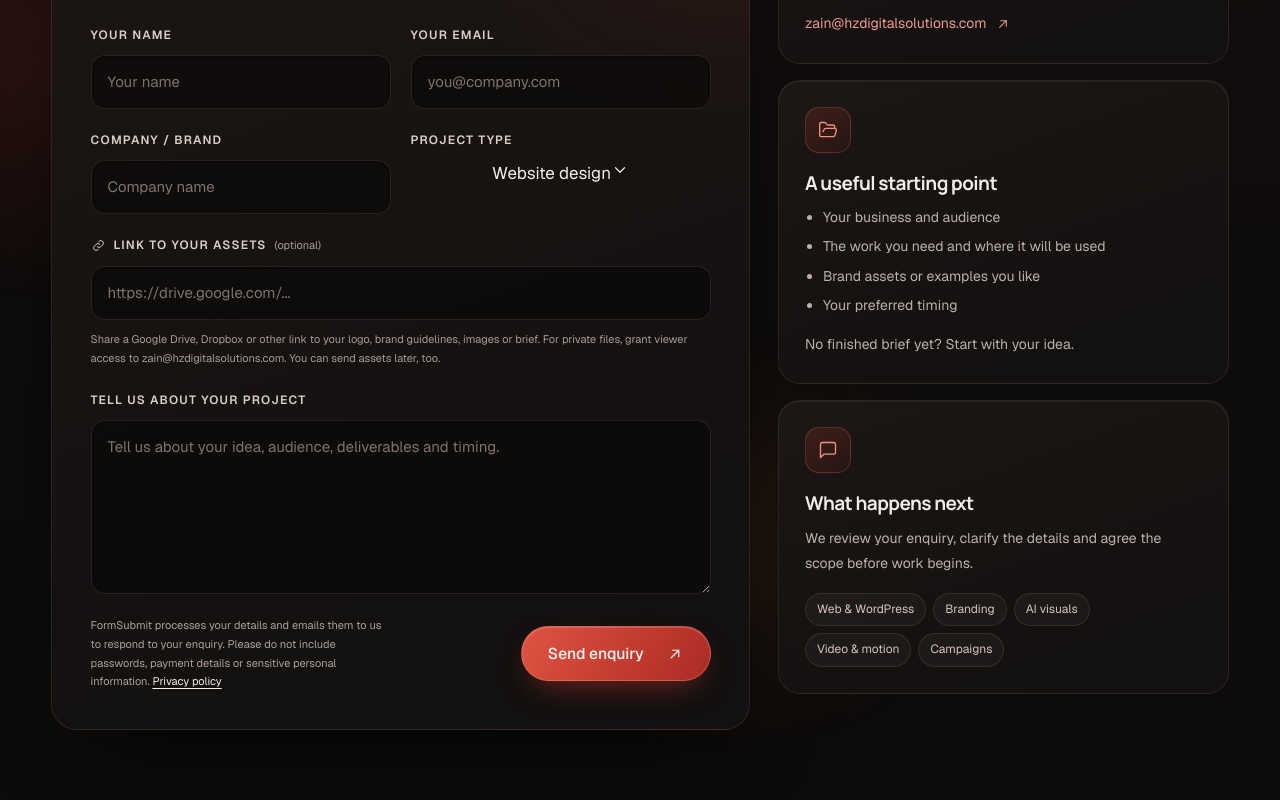
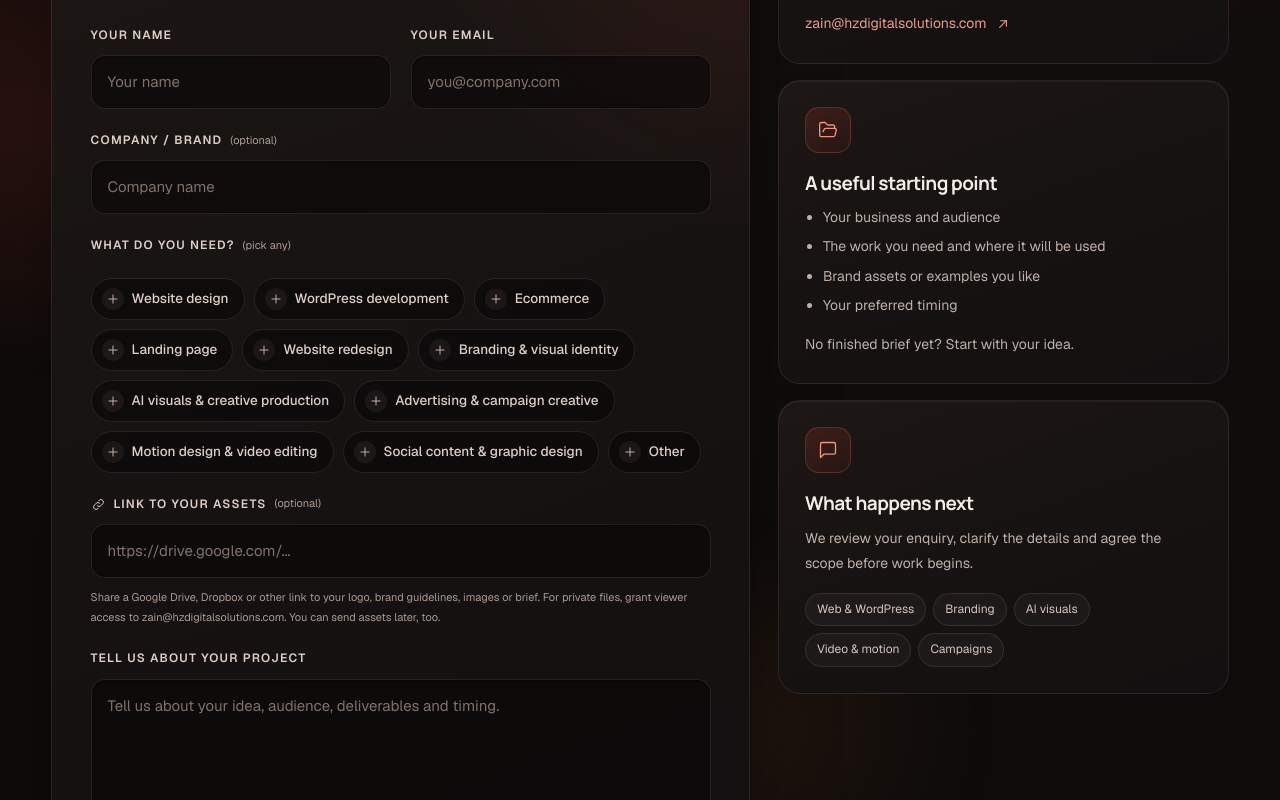
Before and after one commit to Shadow-134-code/digital, a Next.js app: page /contact in a window 1280 px wide. Shown: the part 900-1700 px from the top of the page. Built offline with nearby package versions, Linux system fonts and the light colour scheme.

Commit message:
Add files via upload

```diff
--- a/components/ContactForm.jsx
+++ b/components/ContactForm.jsx
@@ -1,6 +1,6 @@
 "use client";
 import Link from 'next/link'
-import ProjectSelect from './ProjectSelect'
+import ServicePicker from './ServicePicker'
 import { useId, useRef, useState } from 'react'
 import { ArrowUpRight, Check, LinkIcon, Mail } from './Icons'
 
@@ -10,7 +10,7 @@ export default function ContactForm() {
   const inFlight = useRef(false)
   const assetsHint = useId()
   const [emailFallback, setEmailFallback] = useState('mailto:zain@hzdigitalsolutions.com')
-  const [projectType, setProjectType] = useState('Website design')
+  const [services, setServices] = useState([])
   const [status, setStatus] = useState('idle')
   const [message, setMessage] = useState('')
 
@@ -23,7 +23,8 @@ export default function ContactForm() {
     const form = e.currentTarget
     const data = Object.fromEntries(new FormData(form).entries())
     if (data._honey) { inFlight.current = false; setStatus('idle'); return }
-    const body = [data.name, data.email, data.company, 'Project: ' + data.projectType, data.file_link ? 'Assets: ' + data.file_link : '', '', data.message].filter(Boolean).join('\n')
+    data.services = data.services || 'Not specified'
+    const body = [data.name, data.email, data.company, 'Services: ' + data.services, data.file_link ? 'Assets: ' + data.file_link : '', '', data.message].filter(Boolean).join('\n')
     setEmailFallback('mailto:zain@hzdigitalsolutions.com?subject=' + encodeURIComponent('HZ Digital Solutions project enquiry') + '&body=' + encodeURIComponent(body))
     const endpoint = FALLBACK_ENDPOINT
 
@@ -36,11 +37,11 @@ export default function ContactForm() {
         credentials: 'omit',
         headers: { 'Content-Type': 'application/json', Accept: 'application/json' },
         // Only send intended fields, never arbitrary provider configuration fields.
-        body: JSON.stringify({ name: data.name, email: data.email, company: data.company, projectType: data.projectType, file_link: data.file_link, message: data.message, _honey: data._honey, _subject: 'New HZ Digital Solutions website enquiry' }),
+        body: JSON.stringify({ name: data.name, email: data.email, company: data.company, services: data.services, file_link: data.file_link, message: data.message, _honey: data._honey, _subject: 'New HZ Digital Solutions website enquiry' }),
       })
       const result = await response.json()
       if (!response.ok || ![true, 'true'].includes(result.success)) throw new Error('Submission failed')
-      form.reset(); setProjectType('Website design')
+      form.reset(); setServices([])
       setStatus('sent')
       setMessage('Thanks — your enquiry has been submitted.')
     } catch {
@@ -70,11 +71,11 @@ export default function ContactForm() {
         <span className="field-label">Your email</span>
         <input name="email" maxLength={254} required type="email" placeholder="you@company.com" autoComplete="email" />
       </label>
-      <label className="field">
-        <span className="field-label">Company / brand</span>
+      <label className="field field-full">
+        <span className="field-label">Company / brand <small>(optional)</small></span>
         <input name="company" maxLength={150} placeholder="Company name" autoComplete="organization" />
       </label>
-      <ProjectSelect value={projectType} onChange={setProjectType} />
+      <ServicePicker value={services} onChange={setServices} />
       <label className="field field-full">
         <span className="field-label"><LinkIcon size={15} /> Link to your assets <small>(optional)</small></span>
         <input name="file_link" type="url" maxLength={2048} placeholder="https://drive.google.com/..." aria-describedby={assetsHint} onInput={e => {
--- /dev/null
+++ b/components/ServicePicker.jsx
@@ -0,0 +1,27 @@
+"use client";
+import { Check, Plus } from './Icons'
+
+export const serviceOptions = ['Website design', 'WordPress development', 'Ecommerce', 'Landing page', 'Website redesign', 'Branding & visual identity', 'AI visuals & creative production', 'Advertising & campaign creative', 'Motion design & video editing', 'Social content & graphic design', 'Other']
+
+// Clickable tags: clients often need more than one service, so any number can be picked.
+export default function ServicePicker({ value, onChange }) {
+  const toggle = o => onChange(value.includes(o) ? value.filter(v => v !== o) : serviceOptions.filter(v => v === o || value.includes(v)))
+
+  return (
+    <fieldset className="field field-full service-picker">
+      <legend className="field-label">What do you need? <small>(pick any)</small></legend>
+      <input type="hidden" name="services" value={value.join(', ')} />
+      <div className="service-chips">
+        {serviceOptions.map(o => {
+          const on = value.includes(o)
+          return (
+            <button key={o} type="button" className="service-chip" aria-pressed={on} onClick={() => toggle(o)}>
+              <span className="service-chip-icon" aria-hidden="true">{on ? <Check size={14} /> : <Plus size={14} />}</span>
+              {o}
+            </button>
+          )
+        })}
+      </div>
+    </fieldset>
+  )
+}
```
